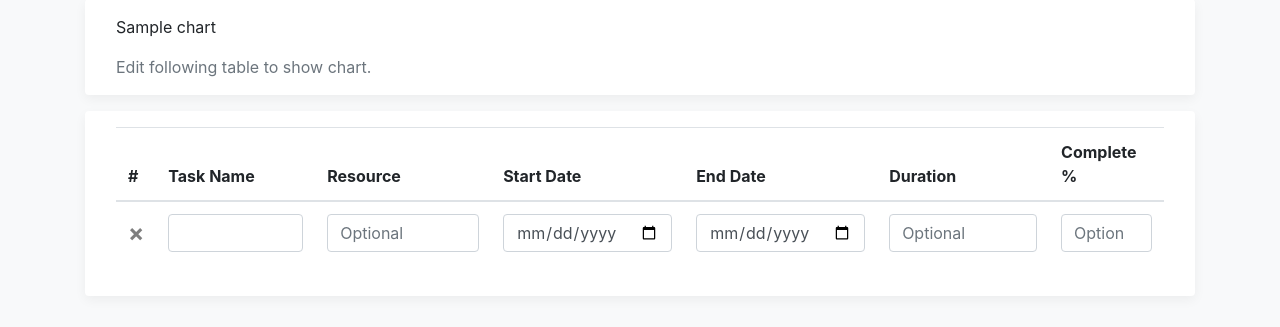
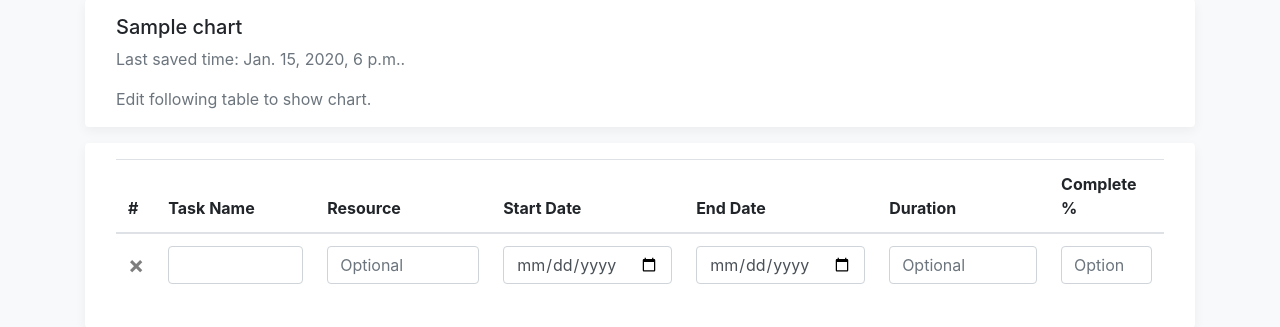
Before and after one commit to NTUST-2019SE-Group22/Project_Gantt-Chart, a Django app: page /charts/#/ in a window 1280 px wide. Shown: the part 117-444 px from the top of the page. Run offline with Django 3.2, Linux system fonts and the light colour scheme; a user stored in the database is signed in; tables that the repository leaves empty hold one stand-in row (values such as "Sample post"); some libraries are stand-ins or nearby versions.

Commit message:
[Feature] edit page support view last save time

```diff
--- a/mysite/charts/static/charts/chart_control.js
+++ b/mysite/charts/static/charts/chart_control.js
@@ -303,7 +303,7 @@ function readJSON_To_Back(mode) {
         jsonStr = JSON.stringify(viewData);
         // console.log(jsonStr);
         // console.log(typeof(jsonStr));
-        console.log(chartName);
+        // console.log(chartName);
         var syncData = {tasks: jsonStr};
 
         $.ajax({
@@ -317,6 +317,8 @@ function readJSON_To_Back(mode) {
                 // console.log('put SUCCESS');
                 // console.log(data);
                 // console.log(result);
+                var saved_time = new Date(result.last_modified);
+                $('#last_modified').text(saved_time.toString());
             },
         }).done(function () {
             // console.log('done');
@@ -487,8 +489,11 @@ function editOnClick(element) {
             data: JSON.stringify(syncData), // access in body
             success: function(result) {
                 console.log('put SUCCESS');
-                console.log(data);
+                // console.log(data);
+                // console.log("hello");
                 // console.log(result);
+                var saved_time = new Date(result.last_modified);
+                $('#last_modified').text(saved_time.toString());
             },
         }).done(function () {
             console.log('done');
--- a/mysite/charts/templates/charts/chart_edit.html
+++ b/mysite/charts/templates/charts/chart_edit.html
@@ -8,8 +8,9 @@
 <div class="col-12 overflow-auto">
 {% if request.user.is_authenticated %}
     <div>
-        <div id="chartName" ondblclick="editOnClick(this)">{{ chart.title }}</div>
+        <h5 id="chartName" ondblclick="editOnClick(this)">{{ chart.title }}</h5>
     </div>
+    <div class="text-muted">Last saved time: <span id="last_modified">{{ chart.last_modified }}</span>.</div>
     {% else %}
     <h5>Example Gantt Chart (Free Trail)</h5>
     {% endif %}
```
